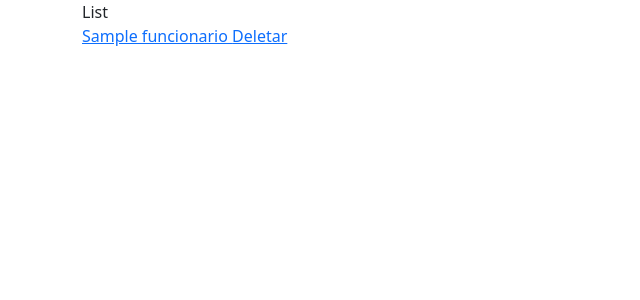
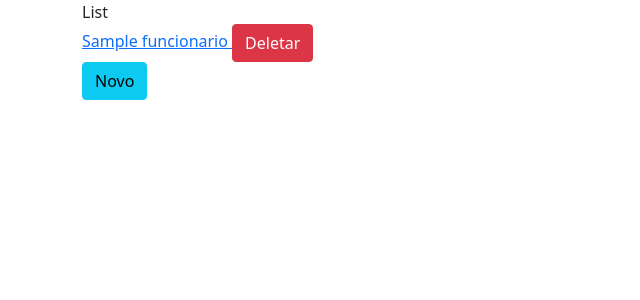
Before and after one commit to jesielcarlos/gestao_rh, a Django app: page /funcionarios/ in a window 1280 px wide. Shown: the top 300 px of the page, without its empty margins (0-640 px from the left). Run offline with Django 3.2, Linux system fonts and the light colour scheme; a user stored in the database is signed in; tables that the repository leaves empty hold one stand-in row (values such as "Sample post"); some libraries are stand-ins or nearby versions.

Commit message:
Criar funcionario

```diff
--- a/apps/funcionarios/templates/funcionarios/funcionario_list.html
+++ b/apps/funcionarios/templates/funcionarios/funcionario_list.html
@@ -9,9 +9,11 @@
 
         <a href="{% url 'update_funcionario' funcionario.id %}"> {{ funcionario }} </a>
 
-        <a href="{% url 'delete_funcionario' funcionario.id %}"> Deletar </a>
+        <a href="{% url 'delete_funcionario' funcionario.id %}" class="btn btn-danger"> Deletar </a>
 
         <br>
     {% endfor %}
 
+    <a href="{% url 'create_funcionario' %}" class="btn btn-info"> Novo </a>
+
 {%endblock%}
--- a/apps/funcionarios/urls.py
+++ b/apps/funcionarios/urls.py
@@ -1,9 +1,10 @@
 from django.urls import path
-from .views import FuncionariosList,FuncionarioEdit, FuncionarioDelete
+from .views import FuncionariosList,FuncionarioEdit, FuncionarioDelete, FuncionarioNovo
 
 
 urlpatterns = [
     path('',FuncionariosList.as_view(),name='list_funcionarios'),
+    path('novo/',FuncionarioNovo.as_view(),name='create_funcionario'),
     path('editar/<int:pk>/',FuncionarioEdit.as_view(),name='update_funcionario'),
     path('delete/<int:pk>/',FuncionarioDelete.as_view(),name='delete_funcionario'),
 
--- a/apps/funcionarios/views.py
+++ b/apps/funcionarios/views.py
@@ -1,8 +1,9 @@
 from django.db.models.query import QuerySet
 from django.views.generic import ListView, UpdateView
-from django.views.generic.edit import DeleteView
+from django.views.generic.edit import CreateView, DeleteView
 from django.urls import reverse_lazy
 from .models import Funcionario
+from django.contrib.auth.models import User
 
 
 
@@ -20,3 +21,17 @@ class FuncionarioEdit(UpdateView):
 class FuncionarioDelete(DeleteView):
     model = Funcionario
     success_url = reverse_lazy('list_funcionarios')
+
+class FuncionarioNovo(CreateView):
+    model = Funcionario
+    fields = ['nome','departamentos']
+
+    def form_valid(self, form):
+
+        funcionario = form.save(commit=False)
+        funcionario.empresa = self.request.user.funcionario.empresa
+        username=funcionario.nome.split(' ')[0] + funcionario.nome.split(' ')[1]
+        funcionario.user = User.objects.create(username=username)
+        funcionario.save()
+
+        return super(FuncionarioNovo, self).form_valid(form)
```
